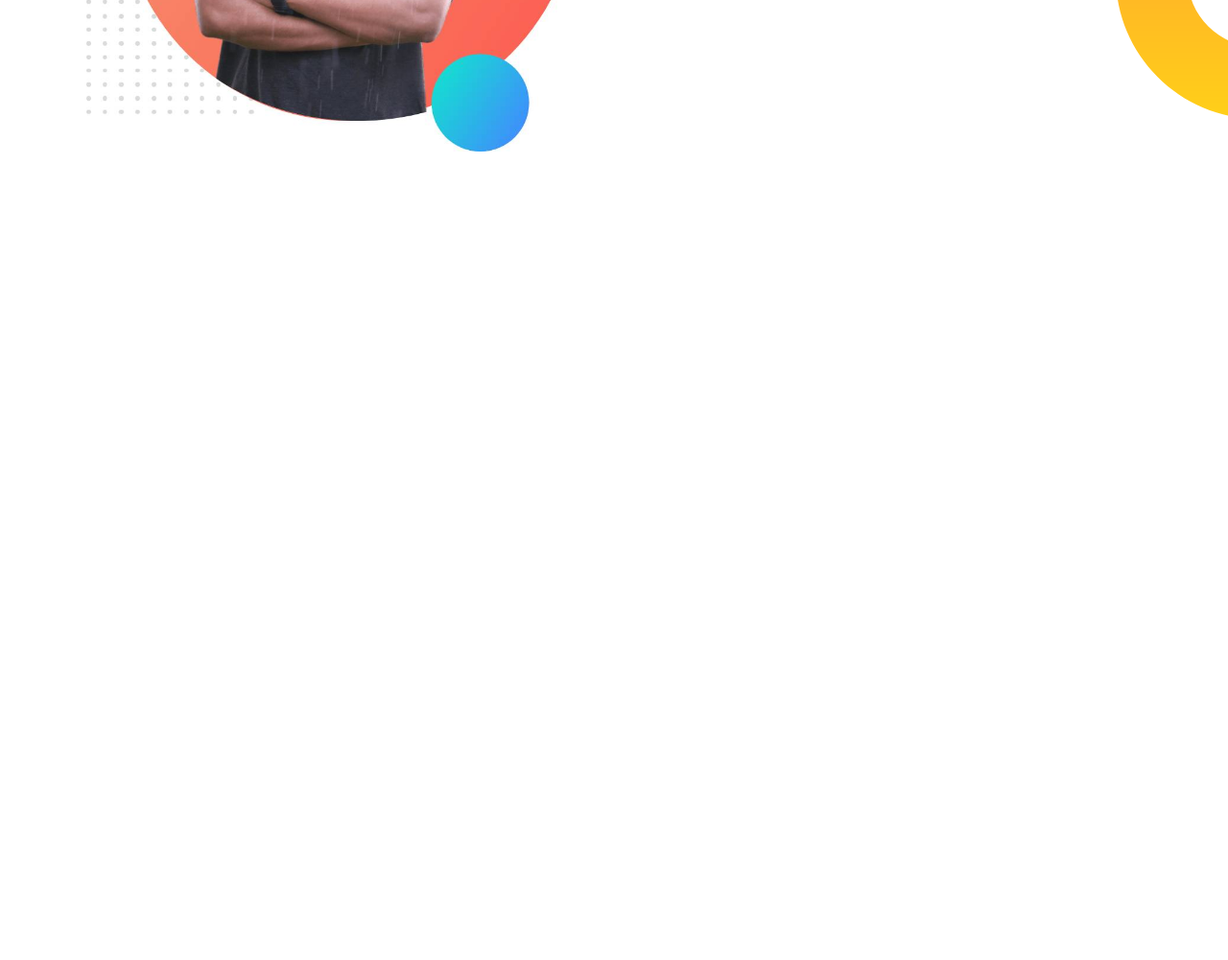
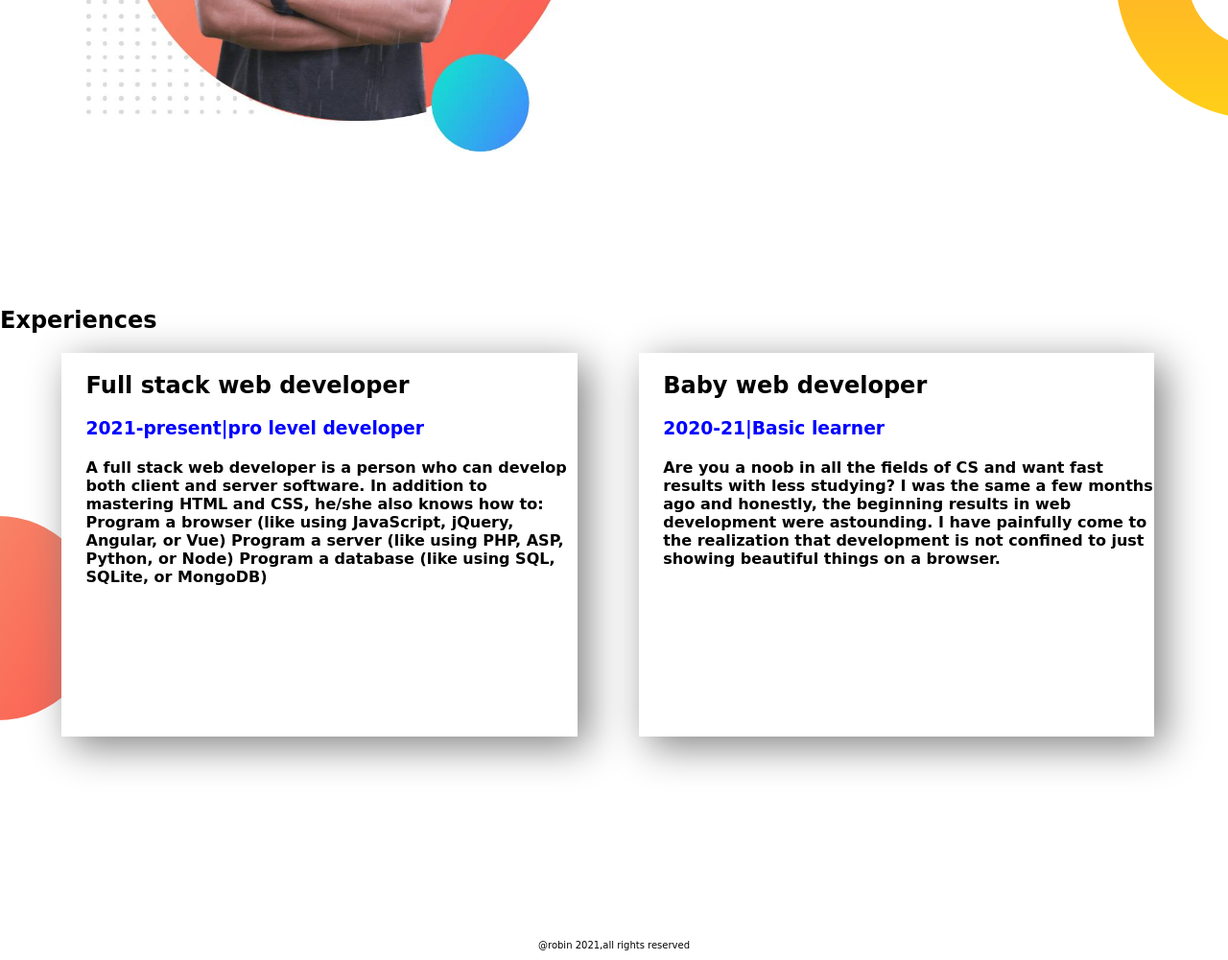
Before and after one commit to ROBIN2647/web-portfolio, a plain HTML site: page index.html in a window 1280 px wide. Shown: the part 1000-2001 px from the top of the page at 96% size. Before the commit the page ends 1300 px from the top, so only its background shows below. Drawn offline with Linux system fonts and the light colour scheme; a web font is replaced by a local one.

Commit message:
finally done

```diff
--- a/index.html
+++ b/index.html
@@ -33,5 +33,25 @@
 
         </div>
     </section>
+    <section class="experience-area">
+        <h2>Experiences</h2>
+        <div #id="full-stack" class="half-width single-experience">
+            <h2>Full stack web developer</h2>
+            <h3 class="name-highlight ">2021-present|pro level developer</h3>
+            <h4>A full stack web developer is a person who can develop both client and server software.
+                In addition to mastering HTML and CSS, he/she also knows how to:
+                Program a browser (like using JavaScript, jQuery, Angular, or Vue)
+                Program a server (like using PHP, ASP, Python, or Node)
+                Program a database (like using SQL, SQLite, or MongoDB)</h4>
+        </div>
+        <div #id="baby-web" class="half-width single-experience">
+            <h2>Baby web developer</h2>
+            <h3 class="name-highlight ">2020-21|Basic learner</h3>
+            <h4>Are you a noob in all the fields of CS and want fast results with less studying? I was the same a few months ago and honestly, the beginning results in web development were astounding. I have painfully come to the realization that development is not confined to just showing beautiful things on a browser.</h4>
+        </div>
+    </section>
+    <footer>
+        <p>@robin 2021,all rights reserved</p>
+    </footer>
 </body>
 </html>
--- a/style.css
+++ b/style.css
@@ -51,3 +51,28 @@ section{
 font-size: bold;
 
 }
+.single-experience{
+box-shadow: 10px 10px 40px gray;
+height: 80%;
+background-color: white;
+}
+.experience-area{
+background-image: url("image/exp-bg.png");
+background-repeat:no-repeat;
+background-position: left;
+}
+#full-stack{
+    border-left: 7px solid;
+    border-image: linear-gradient(180deg,lightsalmon,tomato);
+    border-image-slice: 1;
+}
+#baby-web{
+    border-left: 7px solid;
+    border-image: linear-gradient(180deg,lightsalmon,tomato);
+    border-image-slice: 1;
+
+}
+footer p{
+    text-align: center;
+    font-size: 10px;
+}
```
